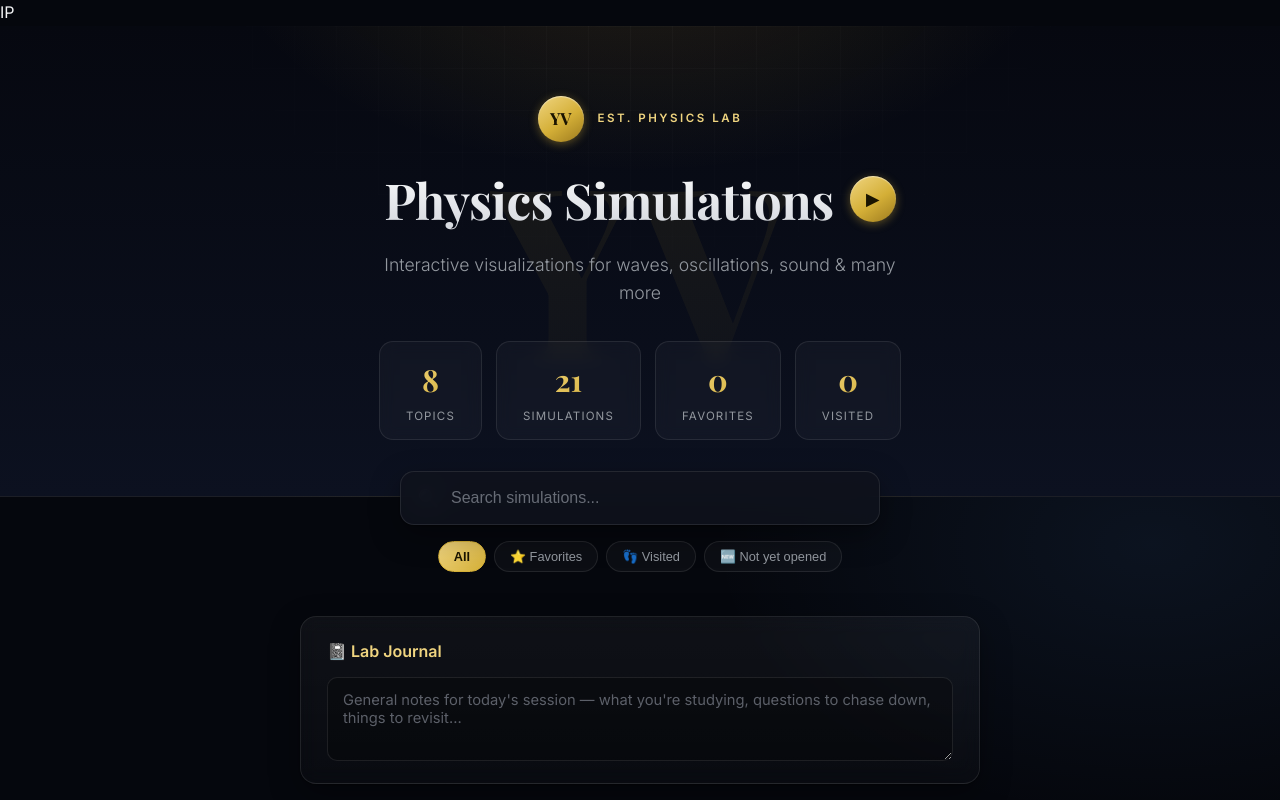
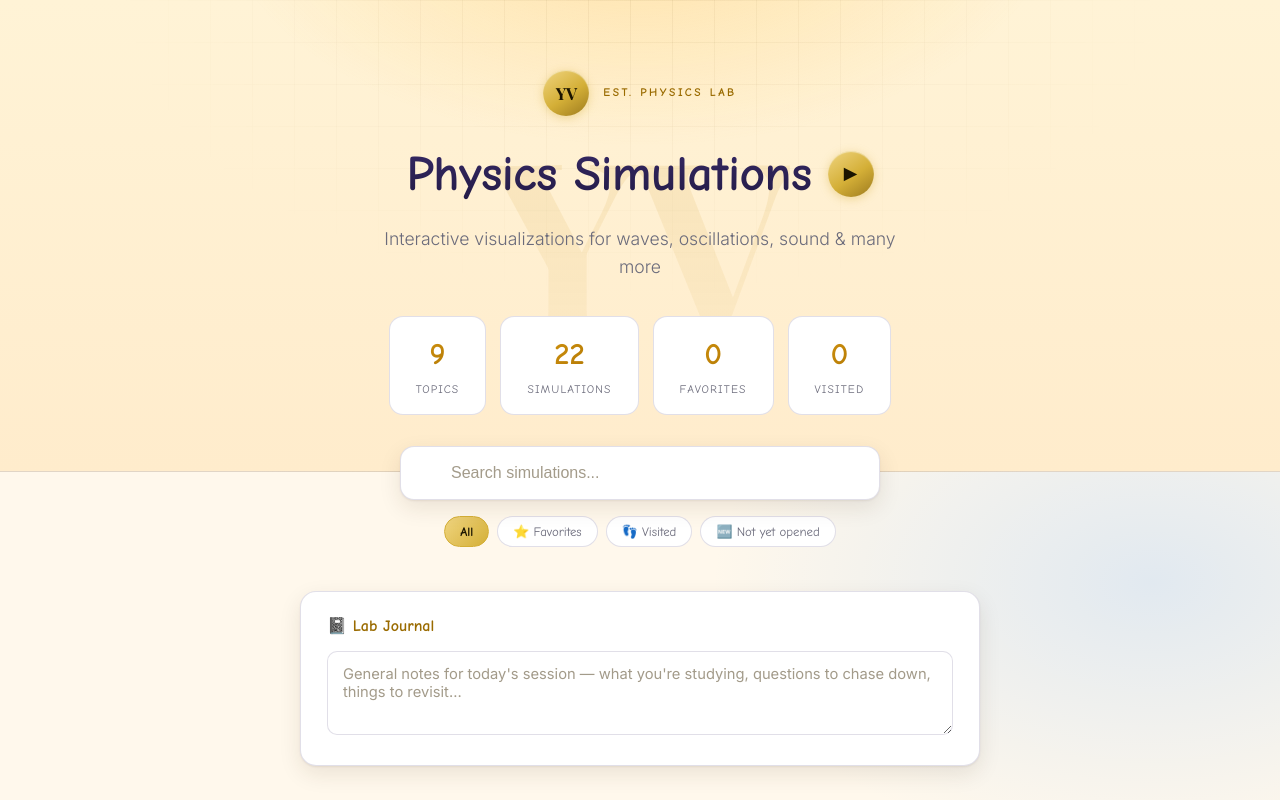
Before and after one commit to Yashwant-figiks/Yashwant-figiks.github.io, a plain HTML site: page index.html in a window 1280 px wide. Shown: the top 800 px of the page. Drawn offline with nearby package versions, Linux system fonts and the light colour scheme.

Commit message:
Update index.html

```diff
--- a/index.html
+++ b/index.html
@@ -1,4 +1,4 @@
-IP<!DOCTYPE html>
+<!DOCTYPE html>
 <html lang="en">
 <head>
     <meta charset="UTF-8">
@@ -630,6 +630,71 @@ IP<!DOCTYPE html>
         }
     </style>
     <base target="_blank">
+
+    <!-- ═══ LIGHT THEME + COMIC SANS OVERRIDES (keep this block last) ═══ -->
+    <style>
+        @import url('https://fonts.googleapis.com/css2?family=Comic+Neue:wght@400;700&display=swap');
+        :root {
+            --comic: "Comic Sans MS", "Comic Sans", "Comic Neue", "Chalkboard SE", cursive;
+            --bg: #fff8ec;
+            --text: #2b2b3a;
+            --text-muted: #6b6b7b;
+            --card-bg: #fff;
+            --border: rgba(70,55,110,.16);
+            --border-hover: rgba(201,149,26,.6);
+            --accent-thermo: #ef6c35;
+            --shadow: 0 1px 2px rgba(60,40,0,.08), 0 8px 22px rgba(60,40,0,.10);
+            --shadow-hover: 0 16px 34px rgba(60,40,0,.16), 0 0 0 1px rgba(201,149,26,.3);
+        }
+        body {
+            background:
+                radial-gradient(ellipse 900px 500px at 15% -10%, rgba(255,200,90,.30), transparent 60%),
+                radial-gradient(ellipse 800px 500px at 90% 10%, rgba(120,180,255,.22), transparent 55%),
+                var(--bg);
+        }
+        ::selection { background: rgba(255,190,70,.5); color: #2b2b3a; }
+        header {
+            background:
+                radial-gradient(ellipse 700px 400px at 50% -20%, rgba(255,190,70,.35), transparent 60%),
+                linear-gradient(180deg, #fff3d6, #ffeccc);
+            color: var(--text);
+        }
+        header::before {
+            background-image:
+                linear-gradient(rgba(120,90,30,.07) 1px, transparent 1px),
+                linear-gradient(90deg, rgba(120,90,30,.07) 1px, transparent 1px);
+        }
+        .yv-watermark {
+            background: linear-gradient(180deg, rgba(201,149,26,.16), rgba(201,149,26,.03));
+            -webkit-background-clip: text;
+            background-clip: text;
+        }
+        header h1 {
+            background: linear-gradient(180deg, #3a2c6b, #1f1840);
+            -webkit-background-clip: text;
+            background-clip: text;
+            font-family: var(--comic);
+        }
+        .brand-kicker, .journal-title, footer a { color: #9a6b00; font-family: var(--comic); }
+        .stat { background: #fff; }
+        .stat-number {
+            background: linear-gradient(135deg, #d99a12, #a86f00);
+            -webkit-background-clip: text;
+            background-clip: text;
+            font-family: var(--comic);
+        }
+        .search-box, .journal-textarea, .note-area textarea { background: #fff; color: var(--text); }
+        .search-box::placeholder, .journal-textarea::placeholder { color: #a39b8a; }
+        .journal-box, .card { background: #fff; }
+        .card:hover { background: #fffdf7; }
+        .card::after { background: linear-gradient(120deg, transparent, rgba(255,200,90,.18), transparent); }
+        .section-count, .note-toggle, .filter-pill { background: #fff; }
+        .note-toggle.has-note { background: #fffdf7; }
+        .filter-pill.active { background: linear-gradient(135deg, var(--gold-soft), var(--gold)); }
+        .section-title, .card-title, .btn, .filter-pill, .note-toggle,
+        .section-count, .stat-label, footer p { font-family: var(--comic); }
+        footer { background: rgba(201,149,26,.08); }
+    </style>
 </head>
 <body>
 
@@ -647,11 +712,11 @@ IP<!DOCTYPE html>
         <p>Interactive visualizations for waves, oscillations, sound &amp; many more</p>
         <div class="stats">
             <div class="stat">
-                <div class="stat-number" id="topicCount">8</div>
+                <div class="stat-number" id="topicCount">9</div>
                 <div class="stat-label">Topics</div>
             </div>
             <div class="stat">
-                <div class="stat-number" id="simCount">18</div>
+                <div class="stat-number" id="simCount">23</div>
                 <div class="stat-label">Simulations</div>
             </div>
             <div class="stat">
@@ -891,6 +956,16 @@ IP<!DOCTYPE html>
                 desc: "Explore how light bends when the medium changes.",
                 accent: "var(--accent-std10)",
                 icon: "🔦"
+            },
+
+            // ─── Thermodynamics ───
+            {
+                name: "Zeroth Law of Thermodynamics",
+                folder: "Thermodynamics",
+                path: "https://yashwant-figiks.github.io/Thermodynamics/Zeroth-law/",
+                desc: "Heat flow through diathermic and adiabatic walls, thermal equilibrium, and why a thermometer works.",
+                accent: "var(--accent-thermo)",
+                icon: "🌡️"
             }
         ];
 
@@ -906,7 +981,8 @@ IP<!DOCTYPE html>
             "Wave Optics":            { icon: "💡", title: "Wave Optics",            accent: "var(--accent-light)" },
             "Water":                  { icon: "💧", title: "Water",                  accent: "var(--accent-water)" },
             "Semiconductor":          { icon: "🔌", title: "Semiconductor",          accent: "var(--accent-semiconductor)" },
-            "Std-10":                 { icon: "🔦", title: "Std-10",                 accent: "var(--accent-std10)" }
+            "Std-10":                 { icon: "🔦", title: "Std-10",                 accent: "var(--accent-std10)" },
+            "Thermodynamics":         { icon: "🌡️", title: "Thermodynamics",         accent: "var(--accent-thermo)" }
         };
 
         // Keep the header stat cards in sync with the data automatically.
```
